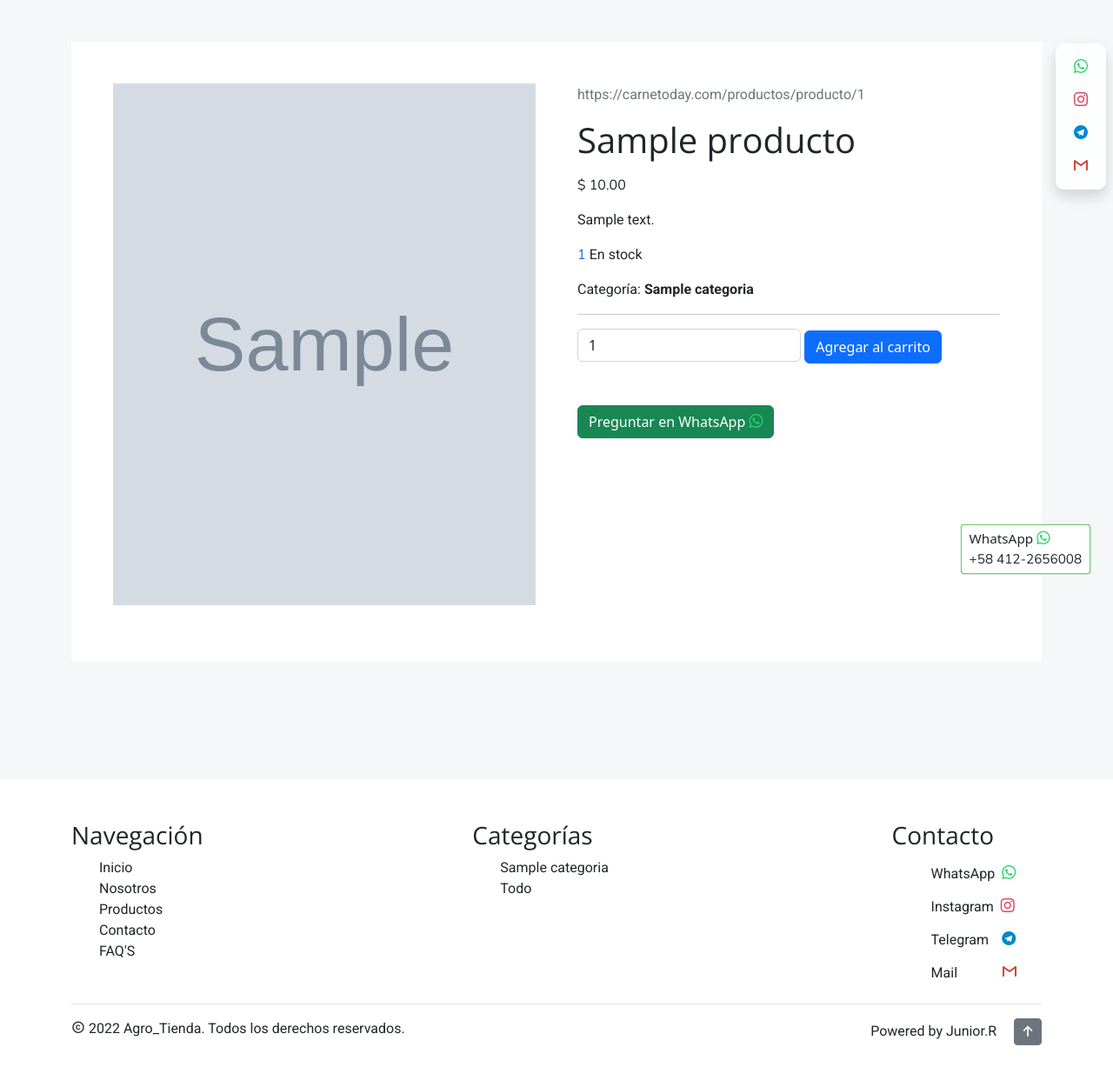
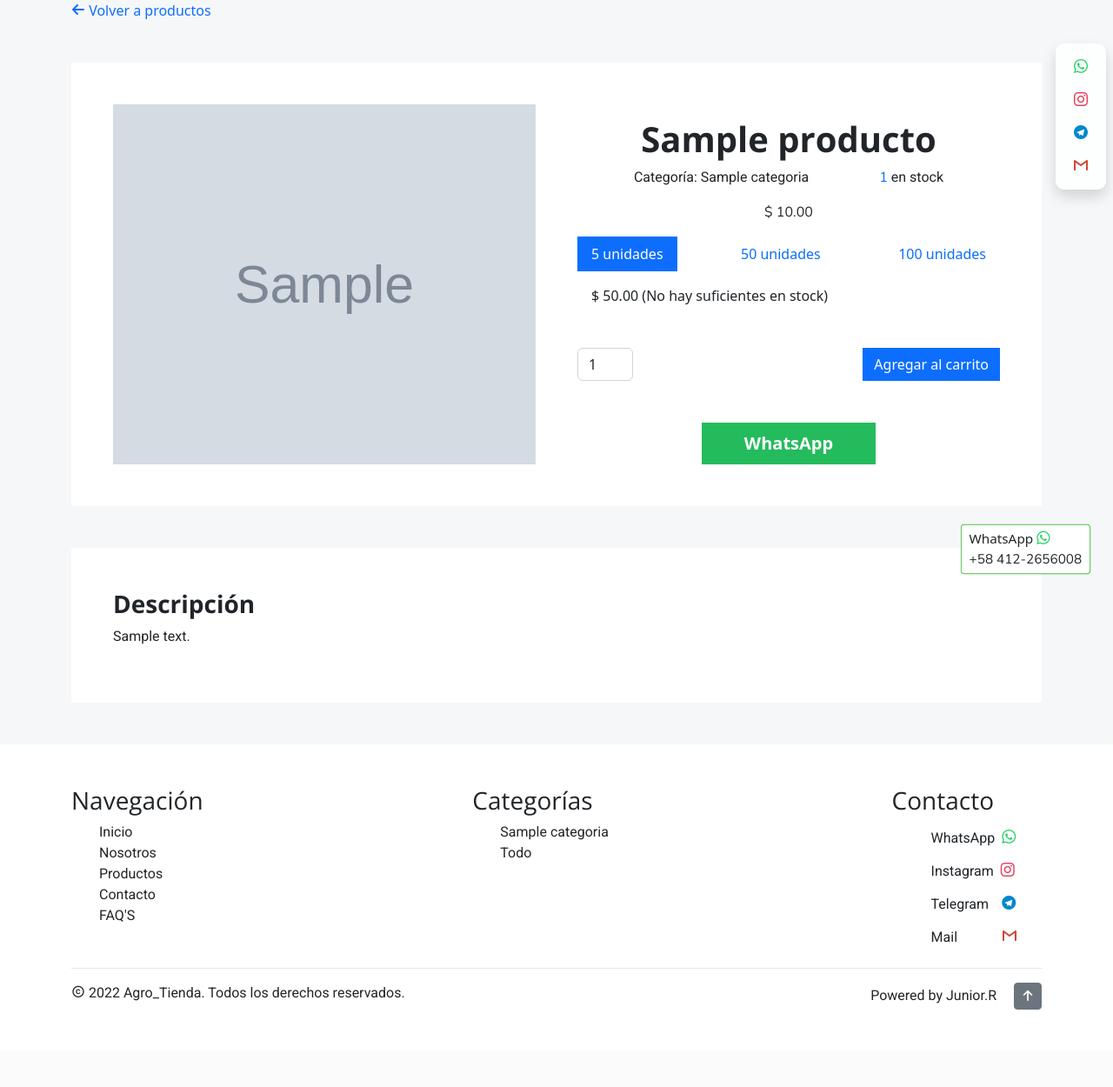
Before and after one commit to junior-r/Agro_Tienda, a Django app: page /productos/producto/1/ in a window 1280 px wide. Shown: the part 110-1360 px from the top of the page at 87% size. After the commit the page ends 1271 px from the top, so only its background shows below. Run offline with Django 4.2, Linux system fonts and the light colour scheme; tables that the repository leaves empty hold one stand-in row (values such as "Sample post"); grey boxes marked "Sample" are stand-in pictures; some libraries are stand-ins or nearby versions; some web fonts are replaced.

Commit message:
Arreglando la interface de producto

```diff
--- a/Productos/forms.py
+++ b/Productos/forms.py
@@ -14,12 +14,12 @@ class CategoriaForm(forms.ModelForm):
 
 class ProductoForm(forms.ModelForm):
     nombre = forms.CharField(max_length=50, widget=forms.TextInput(attrs={'class': 'form-control'}), label='Nombre')
-    descripcion = forms.CharField(max_length=200, widget=forms.Textarea(attrs={'class': 'form-control'}), label='Descripción')
+    descripcion = forms.CharField(max_length=500, widget=forms.Textarea(attrs={'class': 'form-control'}), label='Descripción')
     precio = forms.DecimalField(max_digits=10, decimal_places=2, widget=forms.NumberInput(attrs={'class': 'form-control'}), label='Precio')
     imagen = forms.ImageField(widget=forms.FileInput(attrs={'class': 'form-control'}), label='Imagen')
     cantidad = forms.IntegerField(widget=forms.NumberInput(attrs={'class': 'form-control'}), label='Cantidad')
     categoria = forms.ModelChoiceField(queryset=Categoria.objects.all(), widget=forms.Select(attrs={'class': 'form-control'}), label='Categoría')
-    recomendar = forms.BooleanField(widget=forms.CheckboxInput(attrs={'class': 'form-control'}), label='¿Recomendar?')
+    recomendar = forms.BooleanField(widget=forms.CheckboxInput(attrs={'class': 'form-control'}), label='¿Recomendar?', required=False)
 
     class Meta:
         model = Producto
--- a/Productos/models.py
+++ b/Productos/models.py
@@ -25,7 +25,7 @@ class Categoria(models.Model):
 
 class Producto(models.Model):
     nombre = models.CharField(max_length=50)
-    descripcion = models.TextField()
+    descripcion = models.TextField(max_length=500)
     precio = models.DecimalField(max_digits=10, decimal_places=2)
     imagen = models.ImageField(upload_to=save_image_product, blank=True)
     cantidad = models.IntegerField(default=0)
@@ -52,6 +52,21 @@ class Producto(models.Model):
         host = 'https://carnetoday.com'
         return host + '/productos/producto/' + str(self.id)
 
+    def get_price5(self):
+        if self.cantidad > 5:
+            return self.precio * 5
+        return f"{self.precio * 5} (No hay suficientes en stock)"
+
+    def get_price50(self):
+        if self.cantidad > 50:
+            return self.precio * 50
+        return f"{self.precio * 50} (No hay suficientes en stock)"
+
+    def get_price100(self):
+        if self.cantidad > 100:
+            return self.precio * 100
+        return f"{self.precio * 100} (No hay suficientes en stock)"
+
 
 class Compra(models.Model):
     producto = models.ForeignKey(Producto, on_delete=models.CASCADE, null=True)
--- a/Productos/static/productos/css/detail_producto.css
+++ b/Productos/static/productos/css/detail_producto.css
@@ -9,7 +9,7 @@
 
 .content-product .img_product figure {
     width: 100%;
-    height: 600px;
+    height: 100%;
     background-size: cover;
     background-position: center;
     background-repeat: no-repeat;
--- a/Productos/templates/productos/detail_producto.html
+++ b/Productos/templates/productos/detail_producto.html
@@ -12,27 +12,51 @@
 
 {% block container %}
     <div class="container" style="min-height: 100vh">
+        <a href="{% url 'productos' %}" class="text-primary text-decoration-none"><span class="icon-arrow-left2"></span> Volver a productos</a>
         <div class="content-product">
             <div class="img_product">
                 <figure style="background-image: url({{ producto.imagen.url }})"></figure>
             </div>
             <div class="product_info">
-                <a href="{{ producto.get_absolute_url }}" class="text-muted text text-decoration-none">{{ producto.get_absolute_url }}</a>
-                <h1 class="title mt-3">{{ producto.nombre }}</h1>
-                <p class="precio number mt-3">$ {{ producto.precio | intcomma }}</p>
-                <p class="description text">{{ producto.descripcion }}</p>
-                <p class="cantidad number"><span class="text-primary">{{ producto.cantidad }}</span> <span class="text">En stock</span></p>
-                <p class="category text">Categoría: <span class="fw-bold">{{ producto.categoria.nombre }}</span></p>
-                <hr>
-                <div class="cart-form">
-                    <form action="{% url 'add_to_cart' producto.id %}" method="post" enctype="multipart/form-data">
+                <h1 class="title mt-3 text-center fw-bold">{{ producto.nombre }}</h1>
+                <div class="legend d-flex gap-3 justify-content-evenly">
+                    <p class="category text">Categoría: {{ producto.categoria.nombre }}</p>
+                    <p class="cantidad text"><span class="number text-primary">{{ producto.cantidad }}</span> en stock</p>
+                </div>
+                <p class="price number text-center">$ {{ producto.precio | intcomma }}</p>
+
+                <ul class="nav nav-pills mb-3 justify-content-between" id="pills-tab" role="tablist">
+                    <li class="nav-item" role="presentation">
+                        <button class="nav-link active rounded-0" id="pills-home-tab" data-bs-toggle="pill" data-bs-target="#pills-home" type="button" role="tab" aria-controls="pills-home" aria-selected="true">5 unidades</button>
+                    </li>
+                    <li class="nav-item" role="presentation">
+                        <button class="nav-link rounded-0" id="pills-profile-tab" data-bs-toggle="pill" data-bs-target="#pills-profile" type="button" role="tab" aria-controls="pills-profile" aria-selected="false">50 unidades</button>
+                    </li>
+                    <li class="nav-item" role="presentation">
+                        <button class="nav-link rounded-0" id="pills-contact-tab" data-bs-toggle="pill" data-bs-target="#pills-contact" type="button" role="tab" aria-controls="pills-contact" aria-selected="false">100 unidades</button>
+                    </li>
+                </ul>
+                <div class="tab-content" id="pills-tabContent">
+                    <div class="tab-pane fade show active ps-3" id="pills-home" role="tabpanel" aria-labelledby="pills-home-tab" tabindex="0">$ {{ producto.get_price5 }}</div>
+                    <div class="tab-pane fade ps-3" id="pills-profile" role="tabpanel" aria-labelledby="pills-profile-tab" tabindex="0">$ {{ producto.get_price50 }}</div>
+                    <div class="tab-pane fade ps-3" id="pills-contact" role="tabpanel" aria-labelledby="pills-contact-tab" tabindex="0">$ {{ producto.get_price100 }}</div>
+                </div>
+
+                <div class="cart-form mt-5 d-flex flex-column">
+                    <form action="{% url 'add_to_cart' producto.id %}" method="post" enctype="multipart/form-data" class="d-flex justify-content-between">
                         {% csrf_token %}
-                        <input type="number" class="form-control" value="1" name="cantidad" style="width: min-content; display: inline-block">
-                        <button type="submit" class="btn btn-primary btn-add-cart">Agregar al carrito</button>
+                        <input type="number" class="form-control" value="1" name="cantidad" style="width: 4rem; display: inline-block">
+                        <button type="submit" class="btn btn-primary btn-add-cart rounded-0">Agregar al carrito</button>
                     </form>
-                    <a href="https://wa.me/584129032865/?text=Hola, me puede dar información de este producto {{ producto.get_absolute_url }} Producto: {{ producto.nombre }}" class="btn btn-success mt-5">Preguntar en WhatsApp <span class="icon-whatsapp"></span></a>
+                    <a href="https://wa.me/584129032865/?text=Hola, me puede dar información de este producto {{ producto.get_absolute_url }} Producto: {{ producto.nombre }}" class="btn rounded-0 mt-5 btn-lg text-white fw-bold mx-auto px-5 py-2" style="background-color: #24bb5d;">
+                        WhatsApp
+                    </a>
                 </div>
             </div>
         </div>
+        <div class="description-product mt-5 bg-white p-5">
+            <h3 class="title fw-bold">Descripción</h3>
+            <p class="text">{{ producto.descripcion }}</p>
+        </div>
     </div>
 {% endblock %}
--- a/Productos/templates/productos/productos.html
+++ b/Productos/templates/productos/productos.html
@@ -67,7 +67,7 @@
                                         <div class="card-body">
                                             <h5 class="card-title title fw-bold fs-3">{{ producto.nombre }}</h5>
                                             <small class="text-muted">{{ producto.categoria.nombre | capfirst }}</small>
-                                            <p class="card-text text">{{ producto.descripcion }}</p>
+                                            <p class="card-text text">{{ producto.get_short_desc }}</p>
                                             <p class="number fw-bold">$ {{ producto.precio | intcomma }}</p>
                                         </div>
                                     </div>
```
